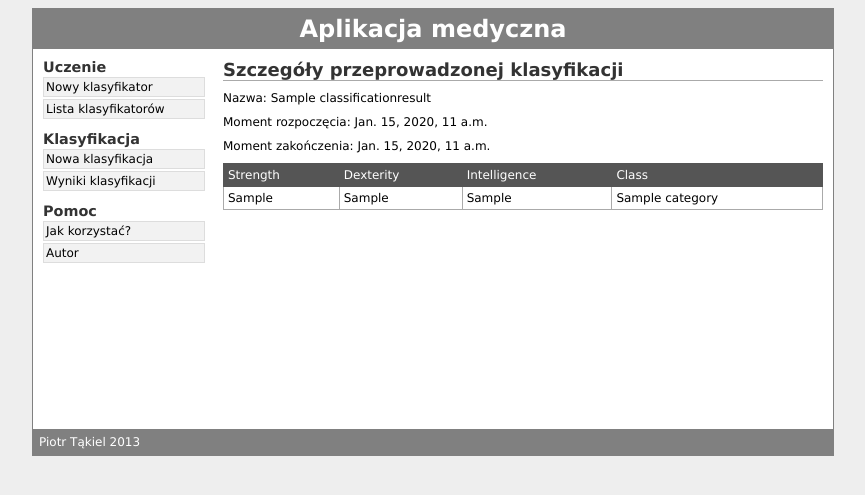
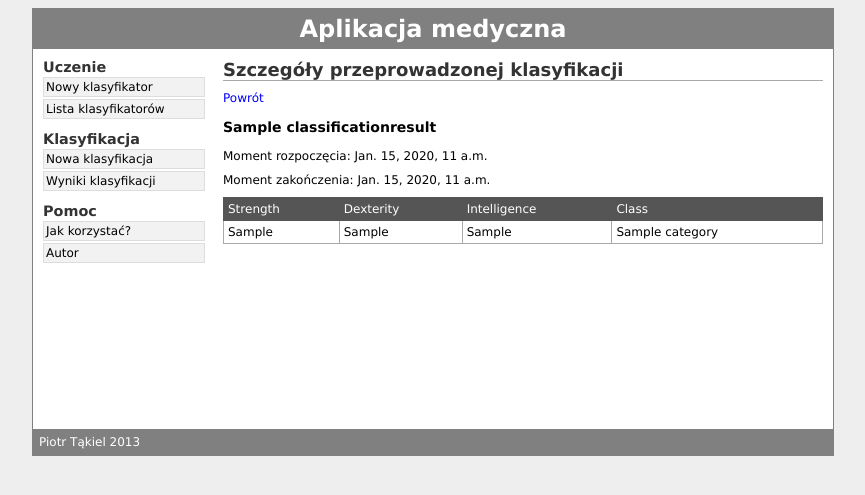
Before and after one commit to tolkjen/Degree, a Django app: template Django/med/templates/med/cls_list_preview.html in a window 1280 px wide. Shown: the top 495 px of the page, without its empty margins (207-1072 px from the left). Run offline with Django 3.2, Linux system fonts and the light colour scheme; tables that the repository leaves empty hold one stand-in row (values such as "Sample post"); the template is opened without the code that fills it: values that come from a table or form of the project are taken from there, most other values are stand-ins (such as "Sample title", 1, 10 or a date in 2020).

Commit message:
Add 'Go back' links.

```diff
--- a/Django/med/templates/med/cls_list_new_form.html
+++ b/Django/med/templates/med/cls_list_new_form.html
@@ -35,6 +35,7 @@
 	{% if error %}
 	<div class="error">{{ error }}</div>
 	{% endif %}
+	<a href="{% url 'med:cls_list_new' %}">Powrót</a>
 	<p>Instrukcje</p>
 	<form id="form" name="form" method="post" action="{% url 'med:cls_list_new_form' id %}" enctype="multipart/form-data">
 	<div>
--- a/Django/med/templates/med/cls_list_preview.html
+++ b/Django/med/templates/med/cls_list_preview.html
@@ -32,7 +32,8 @@
 </div>
 <div class="content">
 	<h1>Szczegóły przeprowadzonej klasyfikacji</h1>
-	<p>Nazwa: {{ results.name }}</p>
+	<a href="{% url 'med:cls_list' %}">Powrót</a>
+	<h3>{{ results.name }}</h3>
 	<p>Moment rozpoczęcia: {{ results.date_started }}</p>
 	<p>Moment zakończenia: {{ results.date_finished }}</p>
 	<table>
```
